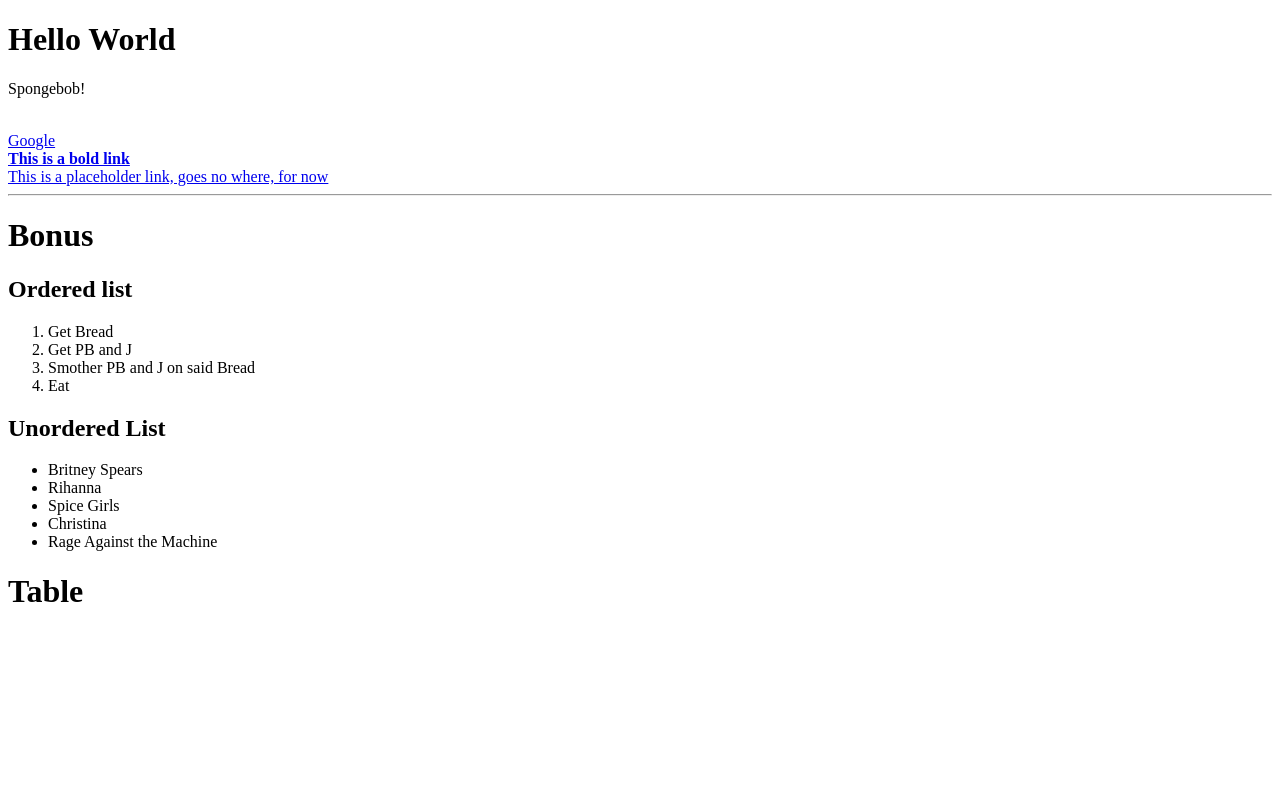
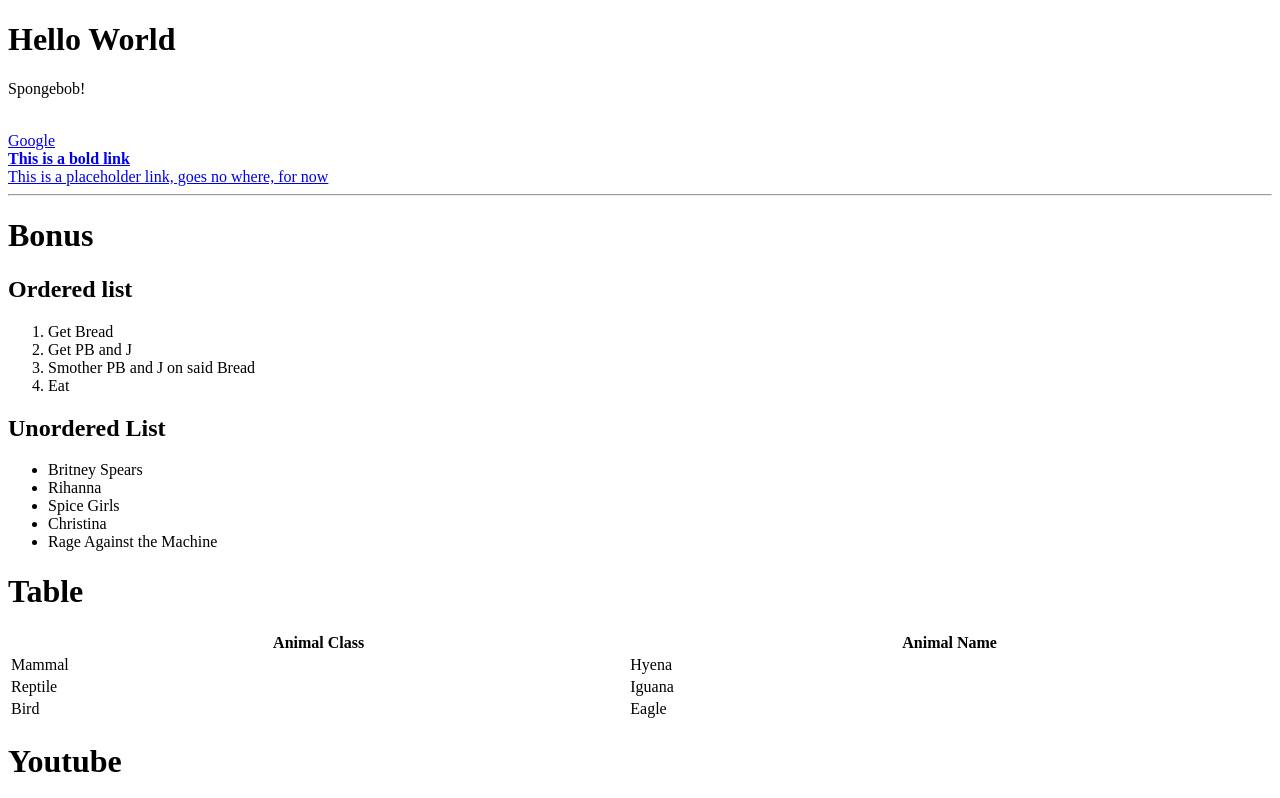
Before and after one commit to mrjabrayilov/my-first-html, a plain HTML site: page index.html in a window 1280 px wide. Drawn offline with Linux system fonts and the light colour scheme.

Commit message:
task finished

```diff
--- a/index.html
+++ b/index.html
@@ -30,7 +30,25 @@
         <li>Rage Against the Machine</li>
     </ul>
     <h1>Table</h1>
+    <table style="width: 100%">
+        <tr>
+            <th>Animal Class</td>
+            <th>Animal Name</td>
+        </tr>
+        <tr>
+            <td>Mammal</td>
+            <td>Hyena</td>
+        </tr>
+        <tr>
+            <td>Reptile</td>
+            <td>Iguana</td>
+        </tr>
+        <td>Bird</td>
+        <td>Eagle</td>
+    </table>
 
+    <h1>Youtube</h1>
+    <iframe width="560" height="315" src="https://www.youtube.com/embed/oPVte6aMprI" title="YouTube video player" frameborder="0" allow="accelerometer; autoplay; clipboard-write; encrypted-media; gyroscope; picture-in-picture; web-share" allowfullscreen></iframe>
 
 
 
```
